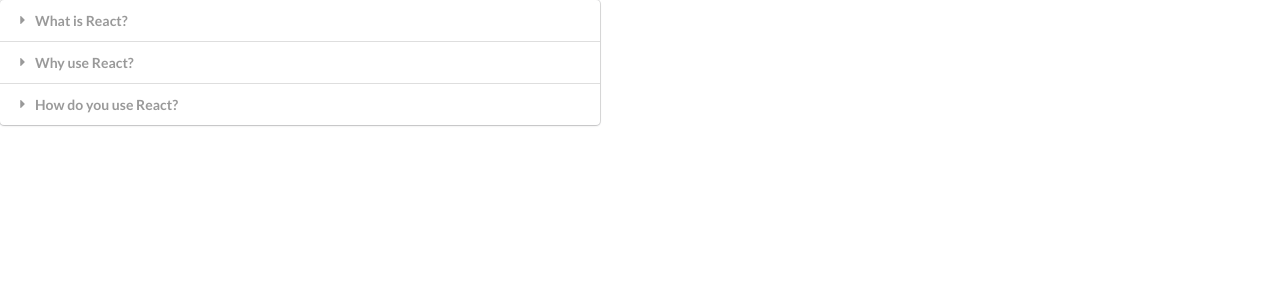
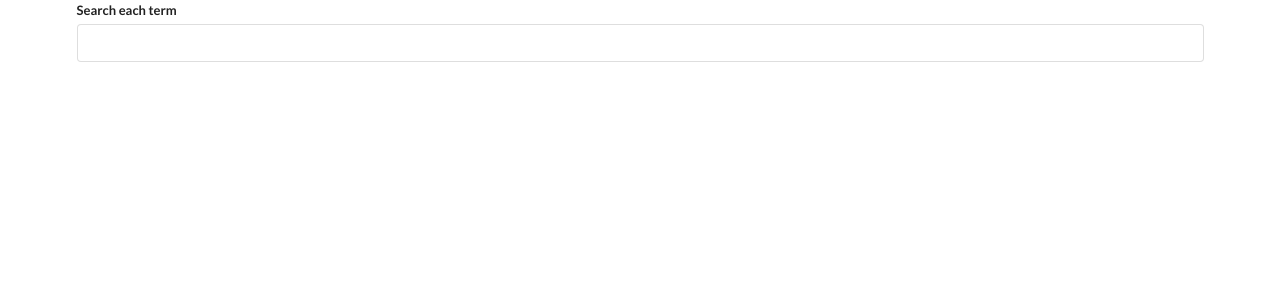
Before and after one commit to AlejoGalizzi/WidgetPage-React, a React (Create React App) app: page / in a window 1280 px wide. Shown: the top 300 px of the page. Built offline with nearby package versions, Linux system fonts and the light colour scheme.

Commit message:
Initial search widget added to the project. The search widget is the one that will be shown for now.

```diff
--- a/src/components/App.js
+++ b/src/components/App.js
@@ -1,5 +1,6 @@
 import React from "react";
 import Accordion from "./Accordion";
+import Search from "./Search";
 
 const items = [
   {
@@ -17,5 +18,7 @@
 ]
 
 export default () => {
-  return <Accordion items={items}/>;
+  return (<div>
+    <Search/>
+  </div>);
 }
--- /dev/null
+++ b/src/components/Search.js
@@ -0,0 +1,28 @@
+import React, { useState } from "react";
+
+const Search = () => {
+  const [term, setTerm] = useState('');
+
+  const onFormChange = (event) => {
+    event.preventDefault();
+    setTerm(event.target.value)
+    console.log(term);
+  }
+  return (
+    <div className="ui container">
+      <div className="ui form">
+        <div className="field">
+          <label>Search each term</label>
+          <input
+            type="text"
+            className="input"
+            value={term}
+            onChange={(event) => onFormChange(event)}
+          />
+        </div>
+      </div>
+    </div>
+  );
+};
+
+export default Search;
```
